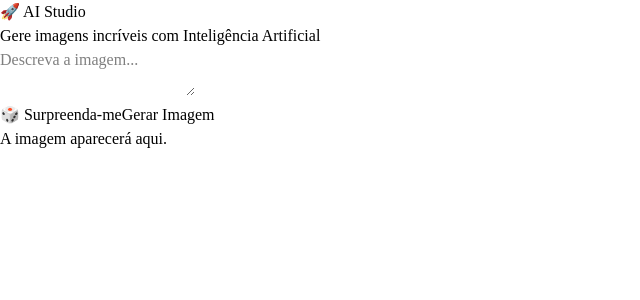
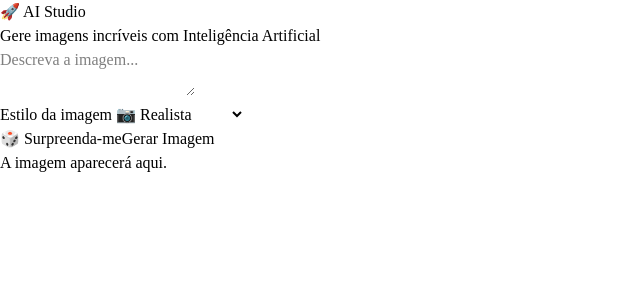
Before and after one commit to leandronfts8-byte/ai-studio, a React (Vite) app: page / in a window 1280 px wide. Shown: the top 300 px of the page, without its empty margins (0-640 px from the left). Built offline with nearby package versions, Linux system fonts and the light colour scheme.

Commit message:
feat: add image style selector

```diff
--- a/src/App.jsx
+++ b/src/App.jsx
@@ -4,11 +4,14 @@ import PromptBox from "./components/PromptBox";
 import { gerarImagemURL } from "./services/pollinations";
 import ImageViewer from "./components/ImageViewer";
 import DownloadButton from "./components/DownloadButton";
+import { styles } from "./data/styles";
 
 export default function App() {
   const [prompt, setPrompt] = useState("");
   const [imageUrl, setImageUrl] = useState("");
   const [loading, setLoading] = useState(false);
+  const [style, setStyle] = useState(styles[0]);
+
   function finalizarCarregamento() {
     setLoading(false);
   }
@@ -16,7 +19,10 @@ export default function App() {
     if (!prompt.trim()) return;
 
     setLoading(true);
-    setImageUrl(gerarImagemURL(prompt));
+
+    const fullprompt = `${prompt} ${style.prompt}`;
+
+    setImageUrl(gerarImagemURL(fullprompt));
   }
 
   return (
@@ -29,6 +35,8 @@ export default function App() {
           setPrompt={setPrompt}
           gerarImagem={gerarImagem}
           loading={loading}
+          style={style}
+          setStyle={setStyle}
         />
 
         <ImageViewer
--- a/src/components/PromptBox.jsx
+++ b/src/components/PromptBox.jsx
@@ -1,6 +1,14 @@
 import { getRandomPrompt } from "../utils/randomPrompt";
+import { styles } from "../data/styles";
 
-export default function PromptBox({ prompt, setPrompt, gerarImagem, loading }) {
+export default function PromptBox({
+  prompt,
+  setPrompt,
+  gerarImagem,
+  loading,
+  style,
+  setStyle,
+}) {
   function surpreender() {
     setPrompt(getRandomPrompt());
   }
@@ -13,6 +21,26 @@ export default function PromptBox({ prompt, setPrompt, gerarImagem, loading }) {
         placeholder="Descreva a imagem..."
         className="w-full h-36 rounded-xl bg-slate-800 p-4 border border-slate-700"
       />
+
+      <div className="mt-4">
+        <label className="block mb-2 text-sm text-slate-400">
+          Estilo da imagem
+        </label>
+
+        <select
+          value={style.id}
+          onChange={(e) =>
+            setStyle(styles.find((s) => s.id === e.target.value))
+          }
+          className="w-full bg-slate-800 border border-slate-700 rounded-xl p-3"
+        >
+          {styles.map((item) => (
+            <option key={item.id} value={item.id}>
+              {item.name}
+            </option>
+          ))}
+        </select>
+      </div>
 
       <div className="mt-4 flex gap-4">
         <button
--- /dev/null
+++ b/src/data/styles.js
@@ -0,0 +1,32 @@
+export const styles = [
+  {
+    id: "realistic",
+    name: "📷 Realista",
+    prompt: "photorealistic",
+  },
+  {
+    id: "anime",
+    name: "🎌 Anime",
+    prompt: "anime style",
+  },
+  {
+    id: "ghibli",
+    name: "🌿 Studio Ghibli",
+    prompt: "Studio Ghibli style",
+  },
+  {
+    id: "pixel",
+    name: "🕹️ Pixel Art",
+    prompt: "pixel art",
+  },
+  {
+    id: "oil",
+    name: "🖌️ Pintura a óleo",
+    prompt: "oil painting",
+  },
+  {
+    id: "cyberpunk",
+    name: "🤖 Cyberpunk",
+    prompt: "cyberpunk",
+  },
+];
```
